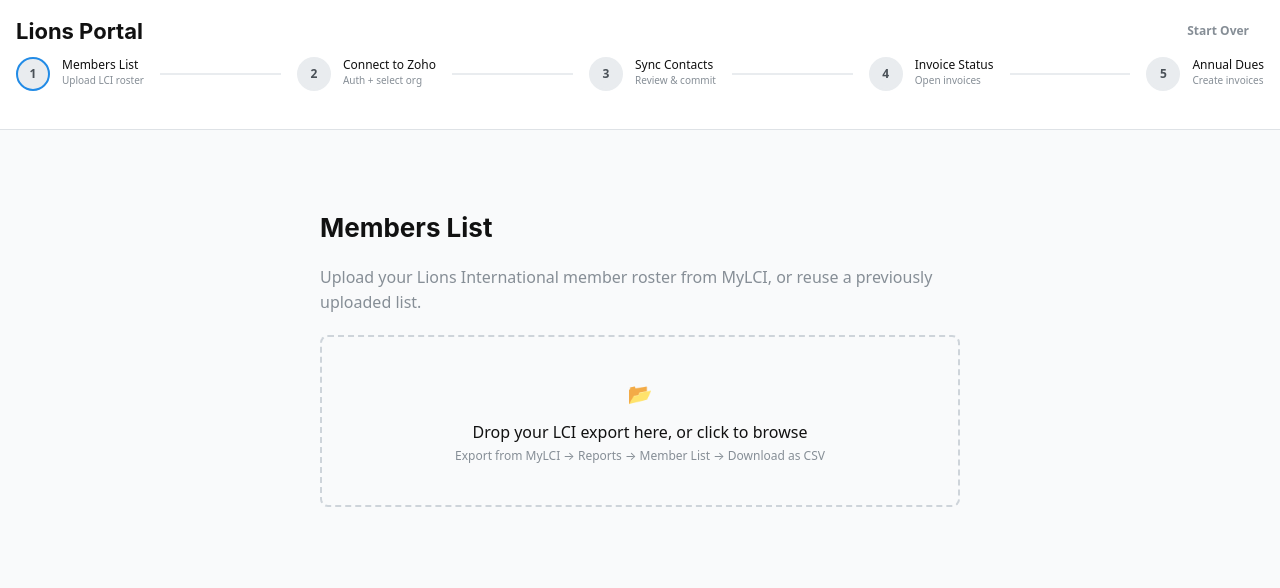
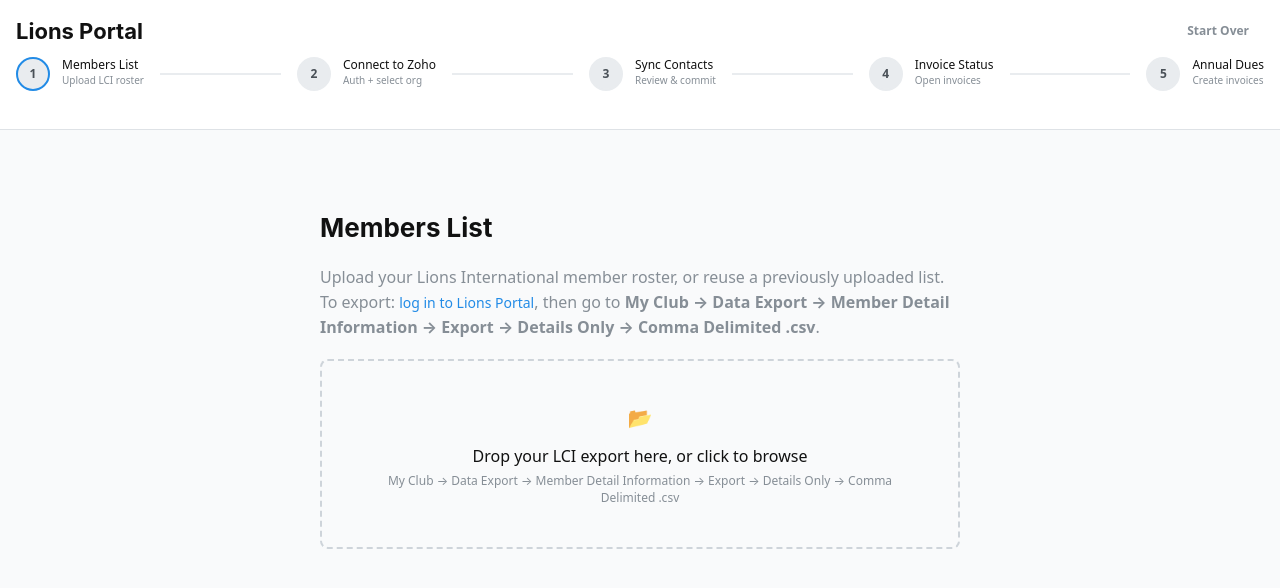
Before and after one commit to SFFilAmLions/lions-portal-zoho-invoice-sync, a React (Vite) app: page / in a window 1280 px wide. Shown: the top 588 px of the page. Built offline with nearby package versions, Linux system fonts and the light colour scheme; no server answers.

Commit message:
docs: update export instructions to My Club → Data Export path with Lions Portal link

```diff
--- a/src/components/MembersListStep.jsx
+++ b/src/components/MembersListStep.jsx
@@ -1,6 +1,7 @@
 import { useRef, useState } from 'react'
 import {
   Alert,
+  Anchor,
   Badge,
   Box,
   Button,
@@ -134,8 +135,22 @@
     <Stack gap="lg" maw={640} mx="auto" mt="xl">
       <Title order={2}>Members List</Title>
       <Text c="dimmed">
-        Upload your Lions International member roster from MyLCI, or reuse a
-        previously uploaded list.
+        Upload your Lions International member roster, or reuse a previously
+        uploaded list. To export:{' '}
+        <Anchor
+          href="https://mylci.lionsclubs.org"
+          target="_blank"
+          rel="noopener noreferrer"
+          size="sm"
+        >
+          log in to Lions Portal
+        </Anchor>
+        , then go to{' '}
+        <strong>
+          My Club → Data Export → Member Detail Information → Export → Details
+          Only → Comma Delimited .csv
+        </strong>
+        .
       </Text>
 
       {cache && (
@@ -189,7 +204,8 @@
         </Text>
         <Text>Drop your LCI export here, or click to browse</Text>
         <Text size="xs" c="dimmed" mt={4}>
-          Export from MyLCI → Reports → Member List → Download as CSV
+          My Club → Data Export → Member Detail Information → Export → Details
+          Only → Comma Delimited .csv
         </Text>
       </Box>
 
```
